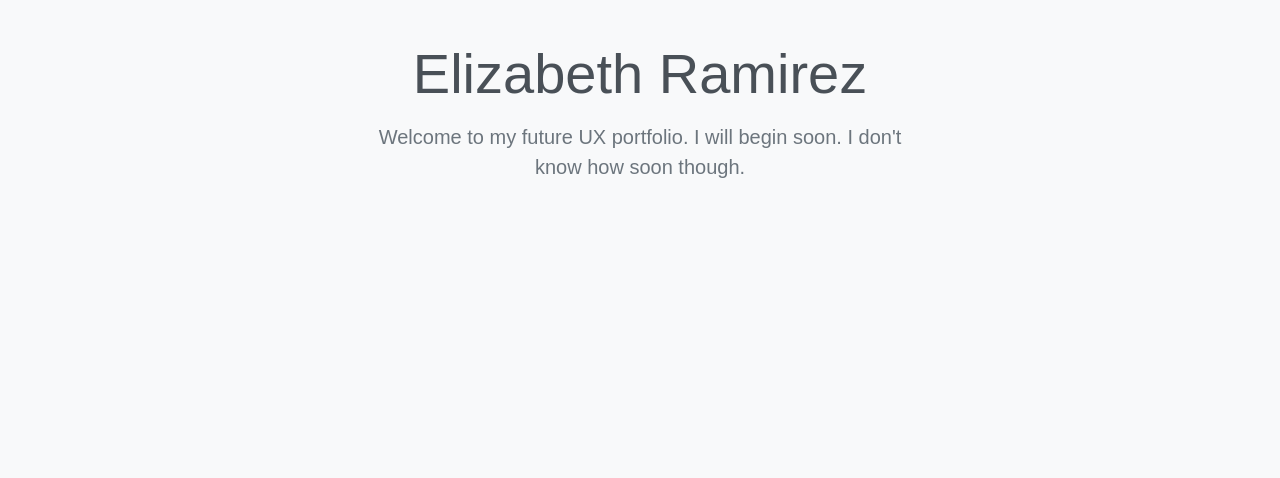
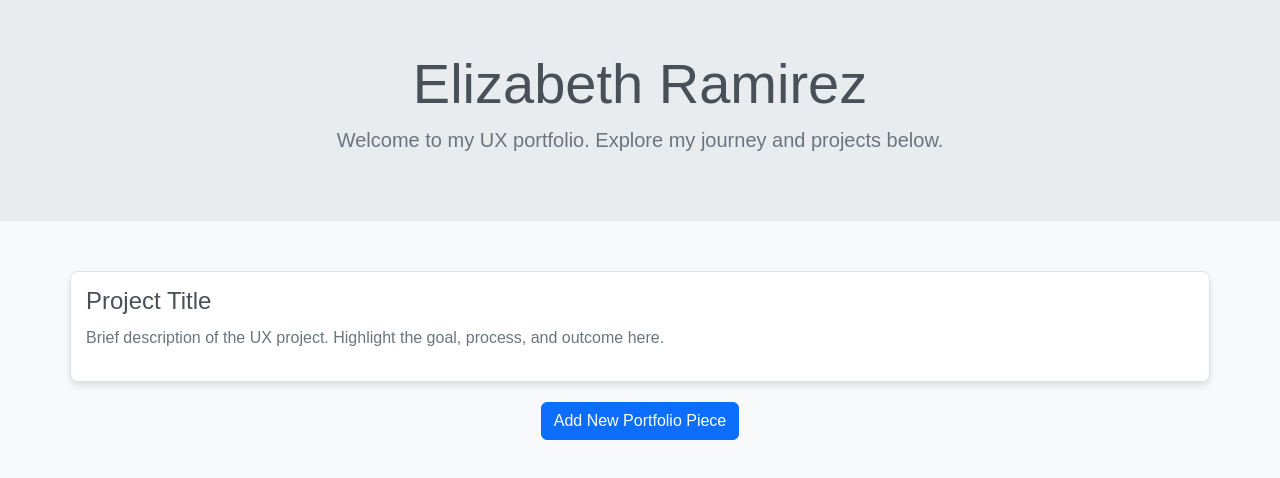
Before and after one commit to eramirez47/ux-ui, a plain HTML site: page index.html in a window 1280 px wide. Drawn offline with nearby package versions, Linux system fonts and the light colour scheme.

Commit message:
add portfolio pieces

```diff
--- a/index.html
+++ b/index.html
@@ -12,30 +12,73 @@
             font-family: 'Arial', sans-serif;
         }
 
-        h1 {
+        .header {
+            text-align: center;
+            padding: 50px 0;
+            background-color: #e9ecef;
+            margin-bottom: 30px;
+        }
+
+        .header h1 {
             color: #495057;
+        }
+
+        .header p {
+            color: #6c757d;
+        }
+
+        .portfolio-section {
+            padding: 20px 0;
+        }
+
+        .portfolio-item {
+            border: 1px solid #dee2e6;
+            border-radius: 8px;
+            background-color: #ffffff;
+            margin-bottom: 20px;
+            padding: 15px;
+            box-shadow: 0 4px 6px rgba(0, 0, 0, 0.1);
+            transition: transform 0.2s;
+        }
+
+        .portfolio-item:hover {
+            transform: scale(1.02);
+        }
+
+        .portfolio-title {
+            color: #495057;
+            font-size: 1.5rem;
+            margin-bottom: 10px;
+        }
+
+        .portfolio-description {
+            color: #6c757d;
+        }
+
+        .add-portfolio {
             text-align: center;
             margin-top: 20px;
-        }
-
-        #siteDescription {
-            color: #6c757d;
-            font-size: 1.25rem;
-            text-align: center;
-            margin-top: 15px;
-        }
-
-        .container {
-            max-width: 600px;
-            margin: 0 auto;
-            padding: 20px;
         }
     </style>
 </head>
 <body>
-    <div class="container">
+    <div class="header">
         <h1 class="display-4">Elizabeth Ramirez</h1>
-        <p class="lead" id="siteDescription">Welcome to my future UX portfolio. I will begin soon. I don't know how soon though.</p>
+        <p class="lead">Welcome to my UX portfolio. Explore my journey and projects below.</p>
+    </div>
+
+    <div class="container portfolio-section">
+        <!-- Example portfolio item -->
+        <div class="portfolio-item">
+            <h2 class="portfolio-title">Project Title</h2>
+            <p class="portfolio-description">Brief description of the UX project. Highlight the goal, process, and outcome here.</p>
+        </div>
+
+        <!-- Add more portfolio items here -->
+
+        <div class="add-portfolio">
+            <button class="btn btn-primary">Add New Portfolio Piece</button>
+        </div>
     </div>
 
     <!-- Bootstrap JS -->
```
